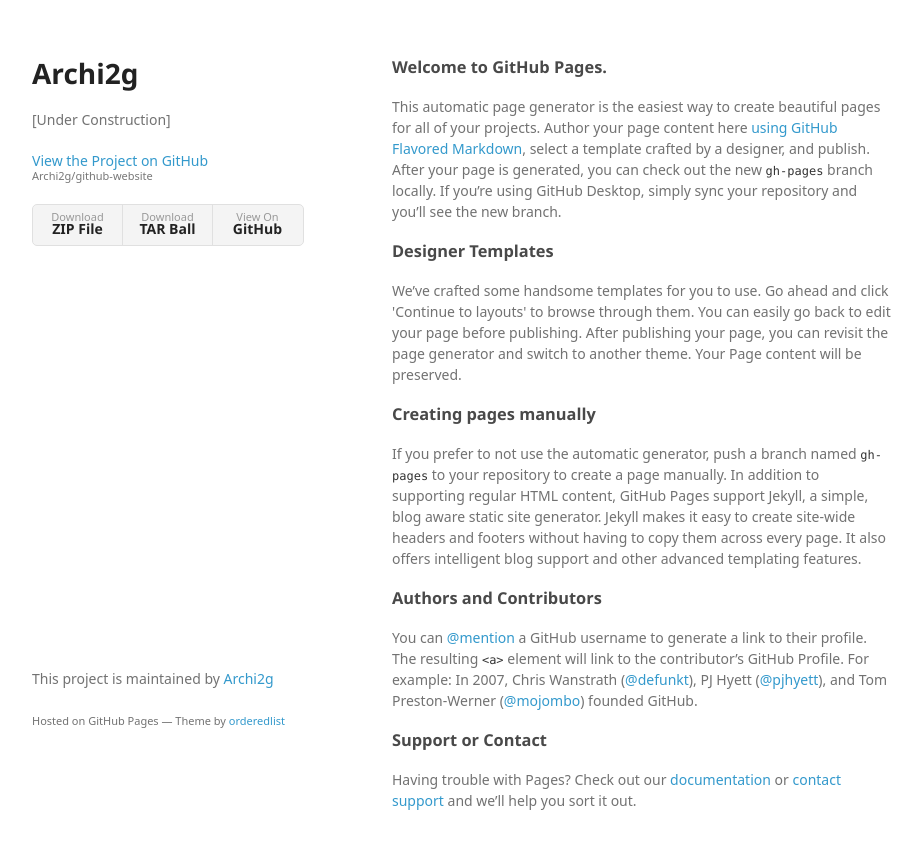
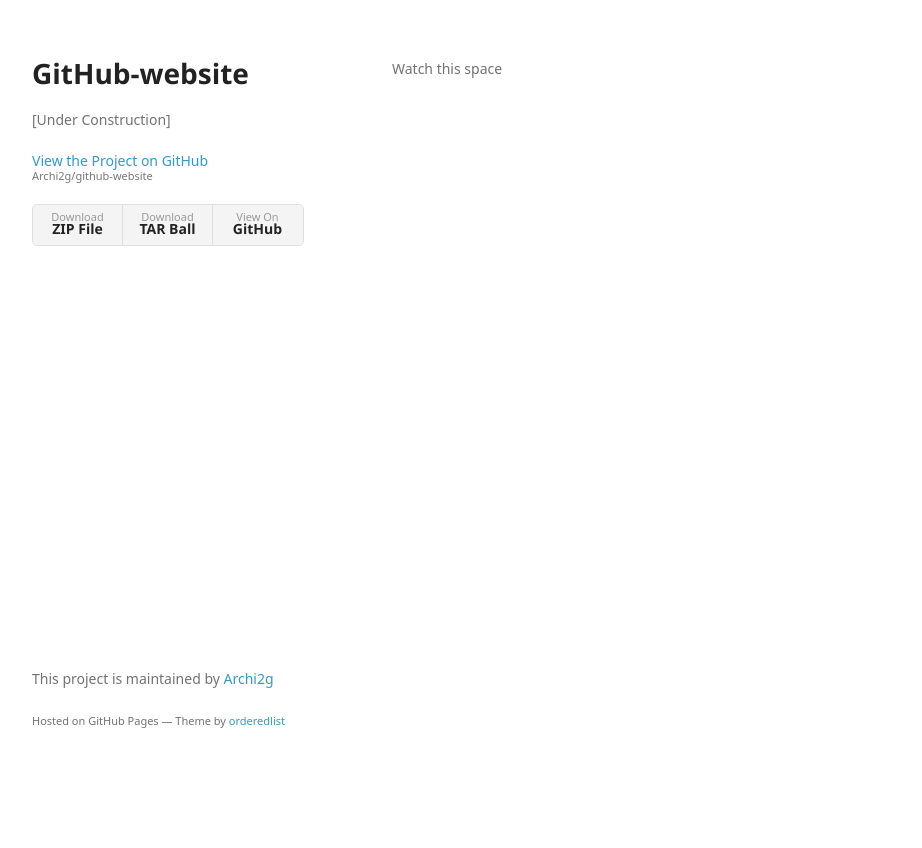
Before and after one commit to Archi2g/a, a plain HTML site: page index.html in a window 1280 px wide. Shown: the whole page, without its empty margins (178-1100 px from the left). After the commit the page ends 800 px from the top, so only its background shows below. Drawn offline with Linux system fonts and the light colour scheme; a web font is replaced by a local one.

```diff
--- a/index.html
+++ b/index.html
@@ -3,7 +3,7 @@
   <head>
     <meta charset="utf-8">
     <meta http-equiv="X-UA-Compatible" content="chrome=1">
-    <title>Archi2g by Archi2g</title>
+    <title>GitHub-website by Archi2g</title>
 
     <link rel="stylesheet" href="stylesheets/styles.css">
     <link rel="stylesheet" href="stylesheets/github-light.css">
@@ -15,7 +15,7 @@
   <body>
     <div class="wrapper">
       <header>
-        <h1>Archi2g</h1>
+        <h1>GitHub-website</h1>
         <p>[Under Construction]</p>
 
         <p class="view"><a href="https://github.com/Archi2g/github-website">View the Project on GitHub <small>Archi2g/github-website</small></a></p>
@@ -28,30 +28,7 @@
         </ul>
       </header>
       <section>
-        <h3>
-<a id="welcome-to-github-pages" class="anchor" href="#welcome-to-github-pages" aria-hidden="true"><span class="octicon octicon-link"></span></a>Welcome to GitHub Pages.</h3>
-
-<p>This automatic page generator is the easiest way to create beautiful pages for all of your projects. Author your page content here <a href="https://guides.github.com/features/mastering-markdown/">using GitHub Flavored Markdown</a>, select a template crafted by a designer, and publish. After your page is generated, you can check out the new <code>gh-pages</code> branch locally. If you’re using GitHub Desktop, simply sync your repository and you’ll see the new branch.</p>
-
-<h3>
-<a id="designer-templates" class="anchor" href="#designer-templates" aria-hidden="true"><span class="octicon octicon-link"></span></a>Designer Templates</h3>
-
-<p>We’ve crafted some handsome templates for you to use. Go ahead and click 'Continue to layouts' to browse through them. You can easily go back to edit your page before publishing. After publishing your page, you can revisit the page generator and switch to another theme. Your Page content will be preserved.</p>
-
-<h3>
-<a id="creating-pages-manually" class="anchor" href="#creating-pages-manually" aria-hidden="true"><span class="octicon octicon-link"></span></a>Creating pages manually</h3>
-
-<p>If you prefer to not use the automatic generator, push a branch named <code>gh-pages</code> to your repository to create a page manually. In addition to supporting regular HTML content, GitHub Pages support Jekyll, a simple, blog aware static site generator. Jekyll makes it easy to create site-wide headers and footers without having to copy them across every page. It also offers intelligent blog support and other advanced templating features.</p>
-
-<h3>
-<a id="authors-and-contributors" class="anchor" href="#authors-and-contributors" aria-hidden="true"><span class="octicon octicon-link"></span></a>Authors and Contributors</h3>
-
-<p>You can <a href="https://github.com/blog/821" class="user-mention">@mention</a> a GitHub username to generate a link to their profile. The resulting <code>&lt;a&gt;</code> element will link to the contributor’s GitHub Profile. For example: In 2007, Chris Wanstrath (<a href="https://github.com/defunkt" class="user-mention">@defunkt</a>), PJ Hyett (<a href="https://github.com/pjhyett" class="user-mention">@pjhyett</a>), and Tom Preston-Werner (<a href="https://github.com/mojombo" class="user-mention">@mojombo</a>) founded GitHub.</p>
-
-<h3>
-<a id="support-or-contact" class="anchor" href="#support-or-contact" aria-hidden="true"><span class="octicon octicon-link"></span></a>Support or Contact</h3>
-
-<p>Having trouble with Pages? Check out our <a href="https://help.github.com/pages">documentation</a> or <a href="https://github.com/contact">contact support</a> and we’ll help you sort it out.</p>
+        <p>Watch this space</p>
       </section>
       <footer>
         <p>This project is maintained by <a href="https://github.com/Archi2g">Archi2g</a></p>
```
Also changed, not shown: params.json (+1 -1 lines).
